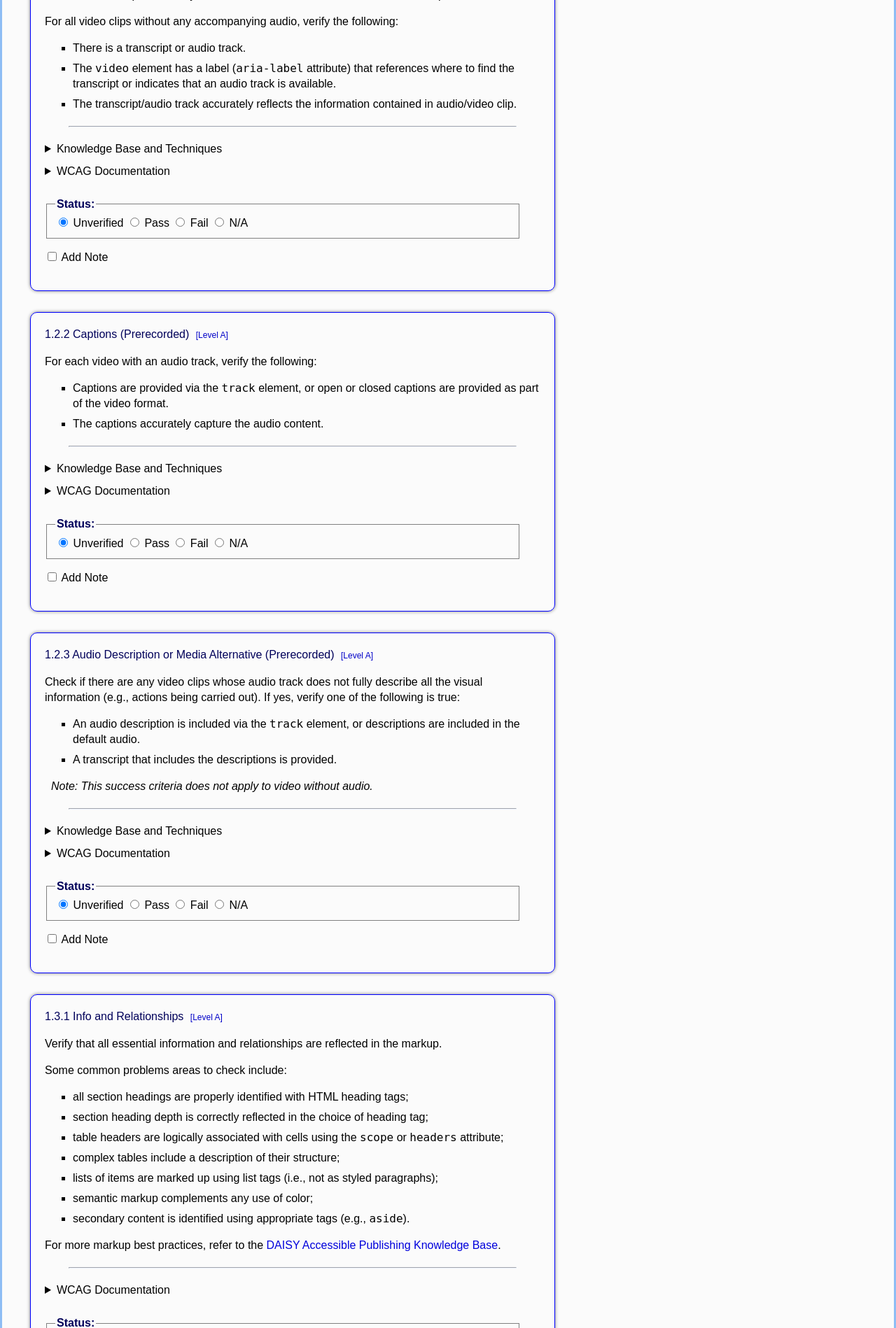
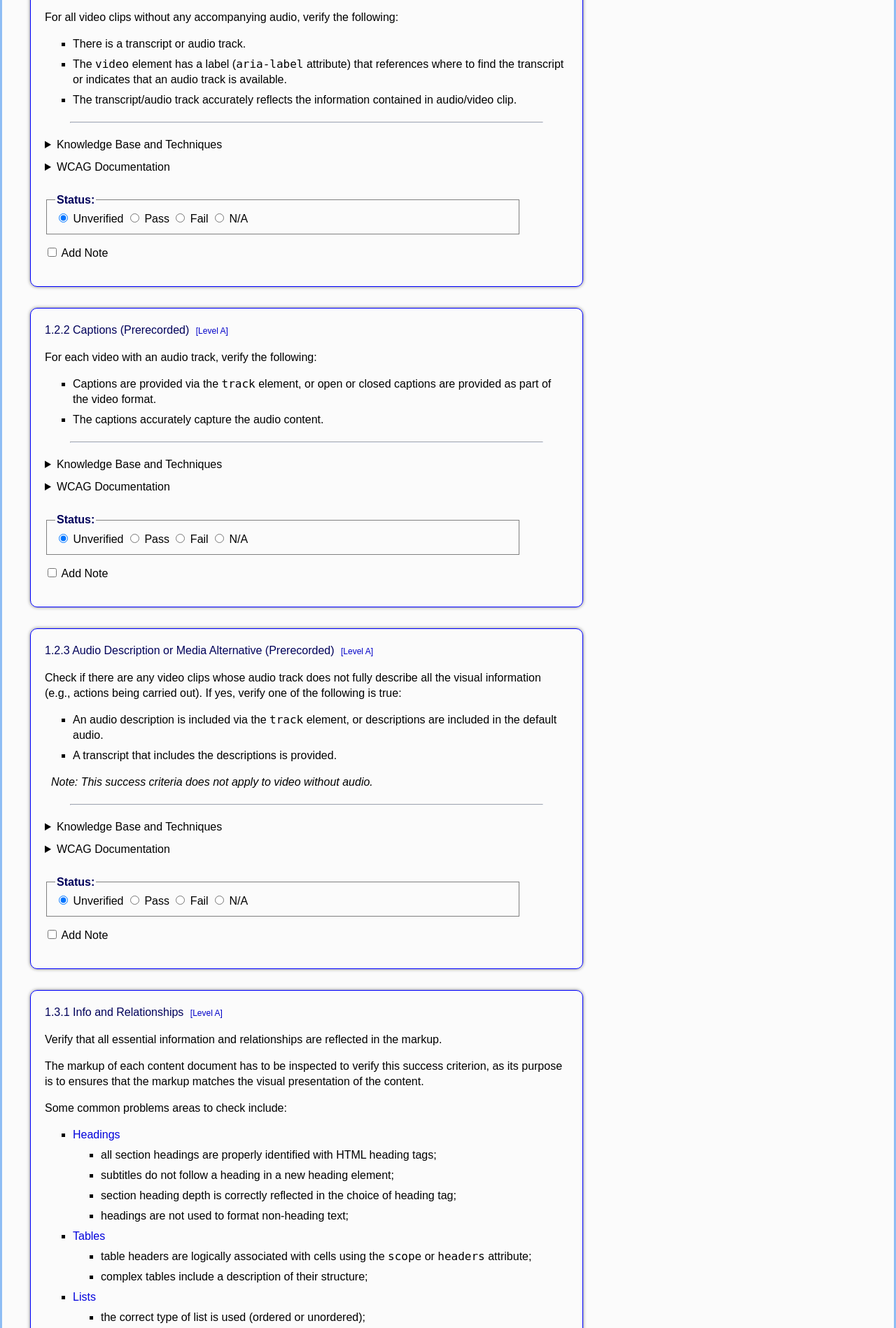
Before and after one commit to mattgarrish/ace-smart-src, a PHP site: page / in a window 1280 px wide, after a click on "Continue to Conformance Verification". Shown: the part 1347-3245 px from the top of the page at 70% size. Run offline with PHP 8.4, Linux system fonts and the light colour scheme; some libraries are stand-ins or nearby versions.

Commit message:
add more help linking to SCs; add option to expand/collapse all details elements

```diff
--- a/css/a11y.css
+++ b/css/a11y.css
@@ -80,7 +80,7 @@ body.page main{
 }
 
 main > *{
-	max-width: 76rem;
+	max-width: 80rem;
 	line-height: 2.2rem;
 }
 
--- a/js/conformance-tests.js
+++ b/js/conformance-tests.js
@@ -156,3 +156,11 @@ Conformance.prototype.setStatusAdmin = function(stat) {
 		}
 	}
 }
+
+
+Conformance.prototype.showLinks = function(show) {
+	var details = document.getElementById('verification').querySelectorAll('details');
+	for (var i = 0; i < details.length; i++) {
+		details[i].open = show;
+	}
+}
--- a/js/reporting.js
+++ b/js/reporting.js
@@ -22,15 +22,15 @@ Report.prototype.validateConformanceReport = function() {
 
 
 	/* validate the title/modified date in the config */
-	var req_meta = ['title','identifier'];
+	var req_meta = {'title': 'title', 'modified': 'last modified date'};
 
-	for (var i = 0; i < req_meta.length; i++) {
-		var meta_elem = document.getElementById(req_meta[i]);
+	for (var key in req_meta) {
+		var meta_elem = document.getElementById(key);
 
 		if (meta_elem.value.trim() == '') {
 			meta_elem.setAttribute('aria-invalid',true);
 			meta_elem.parentNode.classList.add(format.BG.ERR);
-			error.write('start','title','err','Title is a required field.');
+			error.write('start',key,'err','The ' + req_meta[key] + ' is a required field.');
 			err = true;
 		}
 
--- a/tab/verification.html
+++ b/tab/verification.html
@@ -6,6 +6,8 @@
 	<p>This section contains the list of success criteria the publication must meet to conform to the EPUB Accessibility specification.</p>
 
 	<p>Set the status of each section to Pass, Fail or Not Applicable (N/A) as you go. Note fields are provided at the bottom of each success criterion to include additional information in the final report.</p>
+
+	<p><label><input type="radio" name="link-exp" onchange="conf.showLinks(false)" checked="checked"/> Collapse all help links</label> <label><input type="radio" name="link-exp" onchange="conf.showLinks(true)"/> Expand all help links</label></p>
 
 	<section id="sc-1.1.1" class="a">
 		<h3><span class="label">1.1.1 Non-text Content</span> <span class="a-label">[Level A]</span></h3>
@@ -308,16 +310,46 @@
 		<div class="sc-body">
 			<p>Verify that all essential information and relationships are reflected in the markup.</p>
 
+			<p>The markup of each content document has to be inspected to verify this success criterion, as its purpose
+				is to ensures that the markup matches the visual presentation of the content.</p>
+
 			<p>Some common problems areas to check include:</p>
 
 			<ul>
-				<li>all section headings are properly identified with HTML heading tags;</li>
-				<li>section heading depth is correctly reflected in the choice of heading tag;</li>
-				<li>table headers are logically associated with cells using the <code>scope</code> or <code>headers</code> attribute;</li>
-				<li>complex tables include a description of their structure;</li>
-				<li>lists of items are marked up using list tags (i.e., not as styled paragraphs);</li>
-				<li>semantic markup complements any use of color;</li>
-				<li>secondary content is identified using appropriate tags (e.g., <code>aside</code>).</li>
+				<li><a href="https://daisy.github.io/a11y-kb/docs/html/headings.html" target="_blank">Headings</a>
+					<ul>
+						<li>all section headings are properly identified with HTML heading tags;</li>
+						<li>subtitles do not follow a heading in a new heading element;</li>
+						<li>section heading depth is correctly reflected in the choice of heading tag;</li>
+						<li>headings are not used to format non-heading text;</li>
+					</ul>
+				</li>
+
+				<li><a href="https://daisy.github.io/a11y-kb/docs/html/tables.html" target="_blank">Tables</a>
+					<ul>
+						<li>table headers are logically associated with cells using the <code>scope</code> or <code>headers</code> attribute;</li>
+						<li>complex tables include a description of their structure;</li>
+					</ul>
+				</li>
+				<li><a href="https://daisy.github.io/a11y-kb/docs/html/tables.html" target="_blank">Lists</a>
+					<ul>
+						<li>the correct type of list is used (ordered or unordered);</li>
+						<li>lists of items are marked up using list tags (i.e., not as styled paragraphs);</li>
+					</ul>
+				</li>
+
+				<li><a href="https://daisy.github.io/a11y-kb/docs/css/color.html" target="_blank">Color</a>
+					<ul>
+						<li>content offset from the main narrative by shading or colored borders also uses semantic markup (e.g., <code>aside</code>);</li>
+					</ul>
+				</li>
+
+				<li><a href="https://daisy.github.io/a11y-kb/docs/html/notes.html" target="_blank">Footnotes</a>
+					<ul>
+						<li>footnotes within the text are wrapped in <code>aside</code> elements;</li>
+						<li>footnotes and their references are identifiable by their <code>role</code> attribute value;</li>
+					</ul>
+				</li>
 			</ul>
 
 			<p>For more markup best practices, refer to the <a href="https://daisy.github.io/a11y-kb/">DAISY Accessible Publishing Knowledge Base</a>.</p>
@@ -356,9 +388,9 @@
 			<details>
 				<summary>Knowledge Base and Techniques</summary>
 				<ul>
-					<li><a href="http://www.idpf.org/epub/a11y/techniques/#access-001" target="_blank">ACCESS-001: Ensure Linear Reading Order</a></li>
 					<li><a href="https://daisy.github.io/a11y-kb/docs/html/order.html" target="_blank">Logical Reading Order</a></li>
 					<li><a href="https://daisy.github.io/a11y-kb/docs/html/section.html" target="_blank">Sections</a></li>
+					<li><a href="http://www.idpf.org/epub/a11y/techniques/#access-001" target="_blank">ACCESS-001: Ensure Linear Reading Order</a></li>
 				</ul>
 			</details>
 
@@ -881,6 +913,14 @@
 			<hr/>
 
 			<details>
+				<summary>Knowledge Base and Techniques</summary>
+				<ul>
+					<li><a href="https://daisy.github.io/a11y-kb/docs/html/title.html" target="_blank">Page Title</a></li>
+					<li><a href="http://www.idpf.org/epub/a11y/techniques/#titles-001" target="_blank">TITLES-001: Include publication and document titles</a></li>
+				</ul>
+			</details>
+
+			<details>
 				<summary>WCAG Documentation</summary>
 				<ul>
 					<li><a href="https://www.w3.org/TR/UNDERSTANDING-WCAG20/navigation-mechanisms-title.html" target="_blank">Understanding Success Criterion 2.4.2</a></li>
@@ -935,6 +975,16 @@
 			<p class="sc-note">Note: If the publication passes epubcheck, this success criterion can be assumed to pass.</p>
 
 			<hr/>
+
+			<details>
+				<summary>Knowledge Base and Techniques</summary>
+				<ul>
+					<li><a href="https://daisy.github.io/a11y-kb/docs/navigation/toc.html" target="_blank">Table of Contents</a></li>
+					<li><a href="https://daisy.github.io/a11y-kb/docs/navigation/pagelist.html" target="_blank">Page Navigation</a></li>
+					<li><a href="https://daisy.github.io/a11y-kb/docs/navigation/landmarks.html" target="_blank">Landmarks</a></li>
+					<li><a href="http://www.idpf.org/epub/a11y/techniques/#access-002" target="_blank">ACCESS-002: Provide multiple ways to access the content</a></li>
+				</ul>
+			</details>
 
 			<details>
 				<summary>WCAG Documentation</summary>
```
